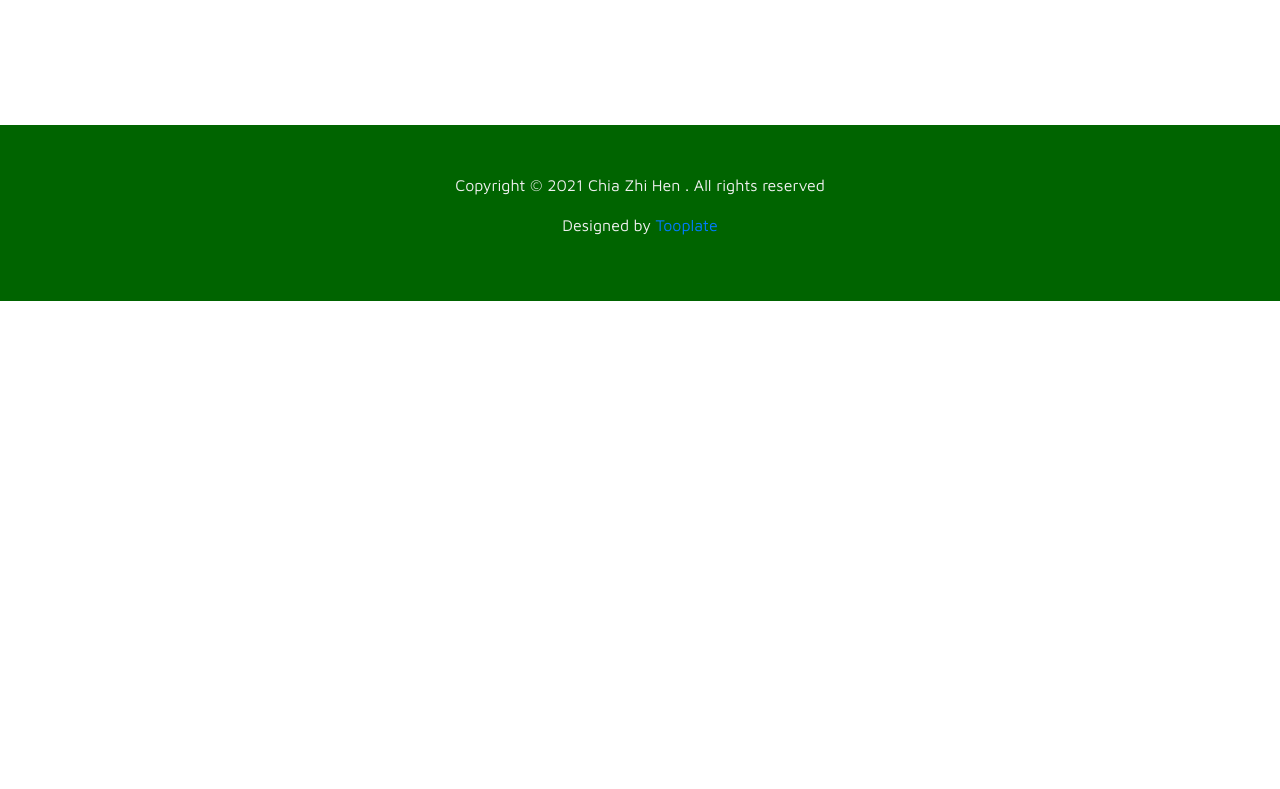
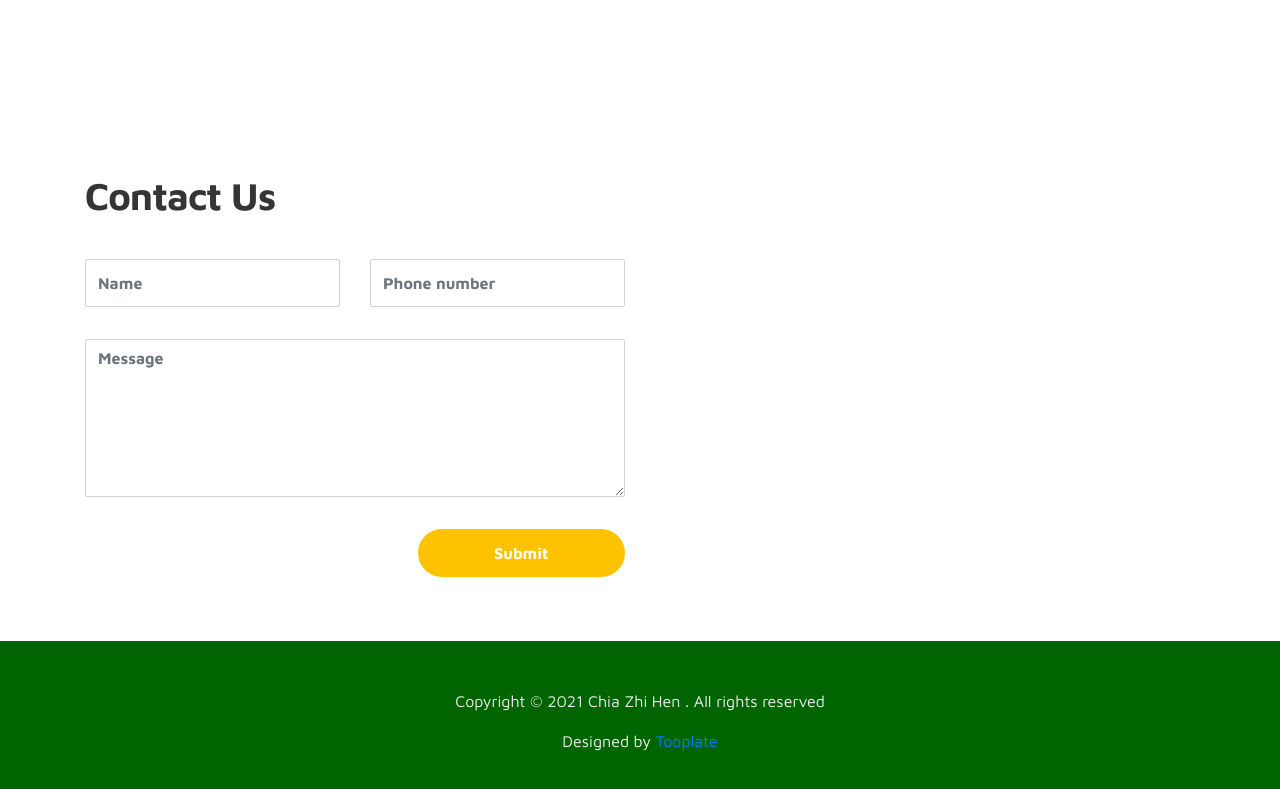
Before and after one commit to ChiaZhiHen/jour2053, a plain HTML site: page index.html in a window 1280 px wide. Shown: the part 531-1320 px from the top of the page. Before the commit the page ends 832 px from the top, so only its background shows below. Drawn offline with Linux system fonts and the light colour scheme.

Commit message:
contact us added

```diff
--- a/index.html
+++ b/index.html
@@ -106,6 +106,46 @@ https://www.tooplate.com/view/2115-marvel
             </div>
         </div>
     </section>
+  </head>
+</body>
+
+   <!-- CONTACT -->
+   <section class="contact py-5" id="contact">
+    <div class="container">
+      <div class="row">
+
+        <div class="col-lg-6 col-12">
+          <div class="contact-form">
+            <h2 class="mb-4">Contact Us</h2>
+
+            <form action="" method="get">
+              <div class="row">
+                <div class="col-lg-6 col-12">
+                  <input type="text" class="form-control" name="name" placeholder="Name" id="name">
+                </div>
+
+                <div class="col-lg-6 col-12">
+                  <input type="number" class="form-control" name="number" placeholder="Phone number" id="number">
+                </div>
+
+                <div class="col-12">
+                  <textarea name="message" rows="6" class="form-control" id="Remark" placeholder="Message"></textarea>
+                </div>
+
+                <div class="ml-lg-auto col-lg-5 col-12">
+                  <input type="submit" class="form-control submit-btn" value="Submit">
+                </div>
+              </div>
+            </form>
+          </div>
+        </div>
+
+      </div>
+    </div>
+  </section>
+
+
+</html>
 
     <!-- FOOTER -->
      <footer class="footer py-5" style="background-color:darkgreen;">
```
